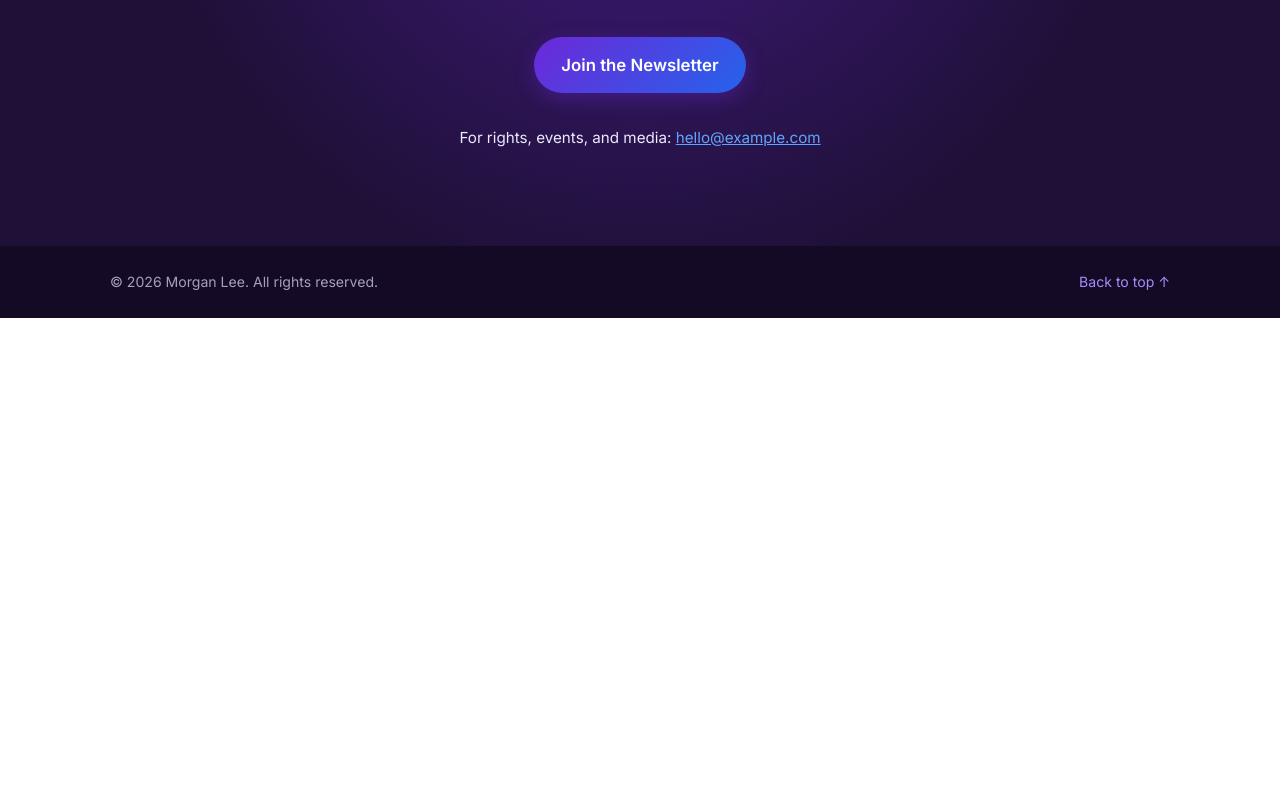
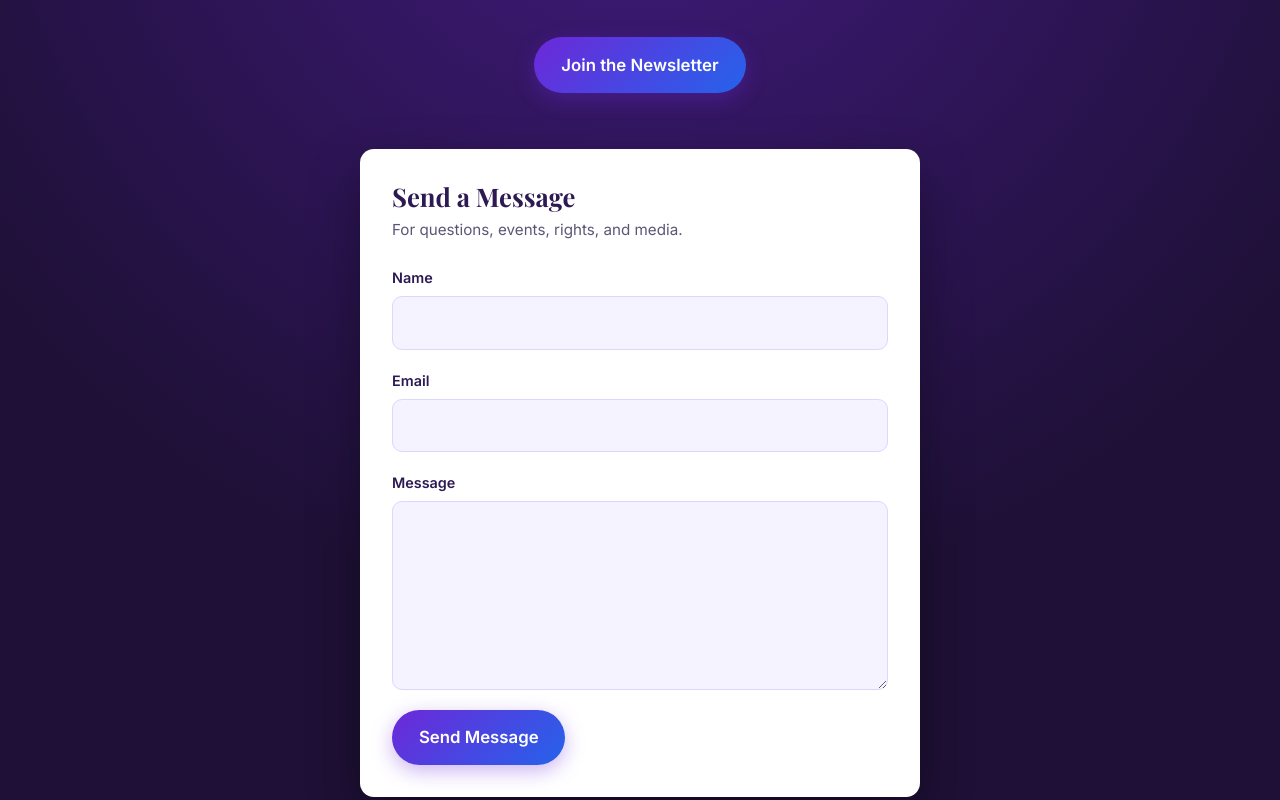
Before and after one commit to dezboi/morgan-lee, a plain HTML site: page index.html in a window 1280 px wide. Shown: the part 4590-5390 px from the top of the page. Before the commit the page ends 4908 px from the top, so only its background shows below. Drawn offline with nearby package versions, Linux system fonts and the light colour scheme; a web font is replaced by a local one.

Commit message:
Add contact form via Web3Forms; remove public email line
Co-Authored-By: Claude Opus 5.5 <noreply@anthropic.com>
Claude-Session: https://claude.ai/code/session_01RrPY5vHnjBXsc64BrQrUtz

```diff
--- a/css/style.css
+++ b/css/style.css
@@ -386,8 +386,55 @@ h1, h2, h3 {
 .contact .section-title { color: var(--white); }
 .contact .section-title::after { margin-left: auto; margin-right: auto; }
 .contact .section-intro { color: var(--text-light); }
-.contact-email { margin-top: 2rem; color: var(--text-light); font-size: 0.95rem; }
-.contact-email a { color: var(--blue-400); }
+.contact-card {
+  max-width: 560px;
+  margin: 3.5rem auto 0;
+  padding: 2rem;
+  background: var(--white);
+  color: var(--text-dark);
+  border-radius: var(--radius);
+  box-shadow: 0 20px 50px rgba(0, 0, 0, 0.35);
+  text-align: left;
+}
+.contact-card h3 { font-size: 1.6rem; color: var(--violet-800); margin-bottom: 0.2em; }
+.contact-card > p { color: var(--text-muted); margin: 0 0 1.5rem; font-size: 0.95rem; }
+
+.contact-form { display: flex; flex-direction: column; }
+.contact-form label {
+  font-weight: 600;
+  font-size: 0.9rem;
+  color: var(--violet-800);
+  margin-bottom: 0.35rem;
+}
+.contact-form input,
+.contact-form textarea {
+  font: inherit;
+  font-size: 1rem; /* 16px+ stops iPhones zooming in */
+  width: 100%;
+  padding: 0.75em 0.9em;
+  margin-bottom: 1.2rem;
+  border: 1.5px solid #ddd6fe;
+  border-radius: 10px;
+  background: var(--indigo-50);
+  color: var(--text-dark);
+  transition: border-color 0.2s, box-shadow 0.2s, background 0.2s;
+}
+.contact-form textarea { resize: vertical; min-height: 140px; }
+.contact-form input:focus,
+.contact-form textarea:focus {
+  outline: none;
+  border-color: var(--violet-600);
+  background: var(--white);
+  box-shadow: 0 0 0 3px rgba(109, 40, 217, 0.18);
+}
+.contact-form button {
+  border: none;
+  cursor: pointer;
+  font: inherit;
+  font-weight: 600;
+  align-self: flex-start;
+}
+.hidden-field { display: none !important; }
 
 /* ---------- Footer ---------- */
 .site-footer {
--- a/index.html
+++ b/index.html
@@ -208,7 +208,33 @@
         <p class="section-intro">Get release news, bonus scenes, and the occasional behind-the-scenes note.</p>
         <!-- Replace "#" with your newsletter signup link (e.g. Mailchimp, MailerLite, Substack) -->
         <a href="#" class="btn btn-primary">Join the Newsletter</a>
-        <p class="contact-email">For rights, events, and media: <a href="mailto:hello@example.com">hello@example.com</a></p>
+
+        <!-- CONTACT FORM
+             Submissions go through Web3Forms (web3forms.com), which forwards them
+             to the inbox linked to the access key. The email address itself never
+             appears in this code. Paste your access key into the value below. -->
+        <div class="contact-card">
+          <h3>Send a Message</h3>
+          <p>For questions, events, rights, and media.</p>
+          <form class="contact-form" action="https://api.web3forms.com/submit" method="POST">
+            <input type="hidden" name="access_key" value="YOUR_WEB3FORMS_ACCESS_KEY">
+            <input type="hidden" name="subject" value="New message from the Morgan Lee website">
+            <input type="hidden" name="from_name" value="Morgan Lee Website">
+            <!-- Spam trap: hidden from people, bots tick it -->
+            <input type="checkbox" name="botcheck" class="hidden-field" tabindex="-1" autocomplete="off">
+
+            <label for="cf-name">Name</label>
+            <input type="text" id="cf-name" name="name" autocomplete="name" required>
+
+            <label for="cf-email">Email</label>
+            <input type="email" id="cf-email" name="email" autocomplete="email" required>
+
+            <label for="cf-message">Message</label>
+            <textarea id="cf-message" name="message" rows="6" required></textarea>
+
+            <button type="submit" class="btn btn-primary">Send Message</button>
+          </form>
+        </div>
       </div>
     </section>
 
```
